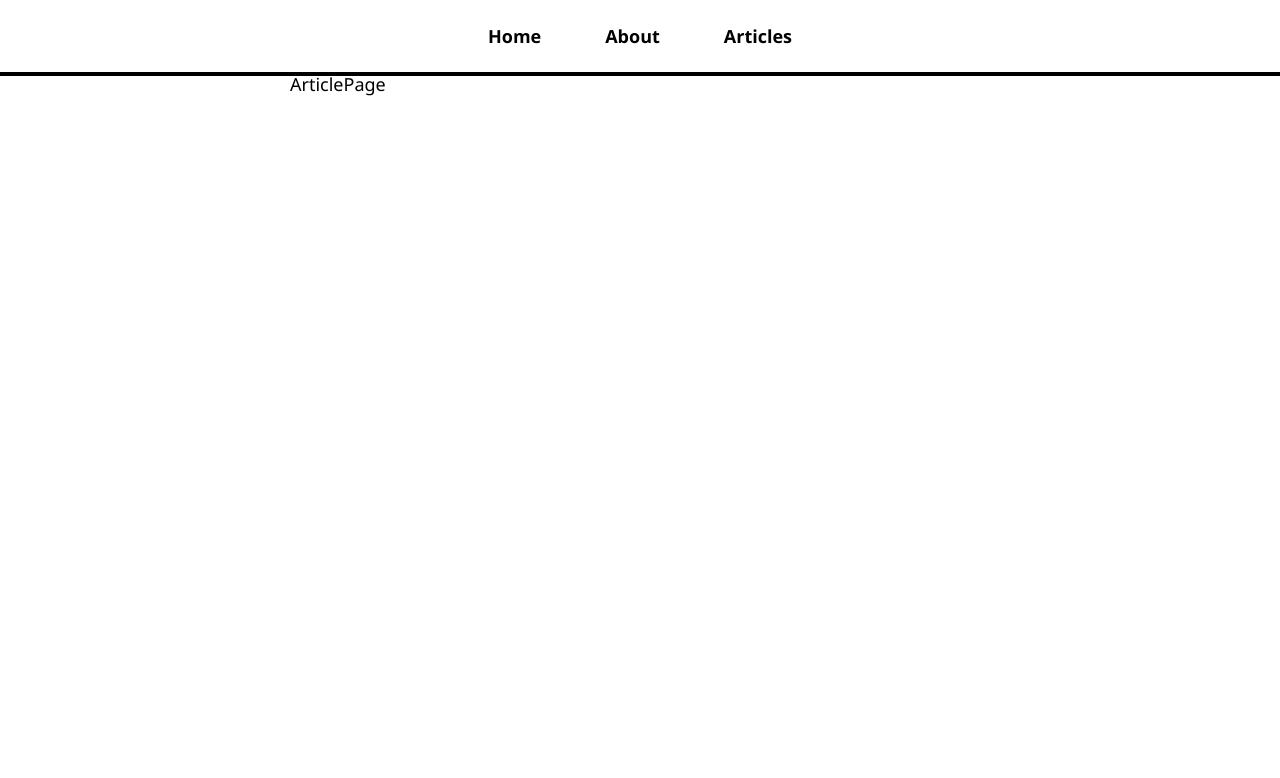
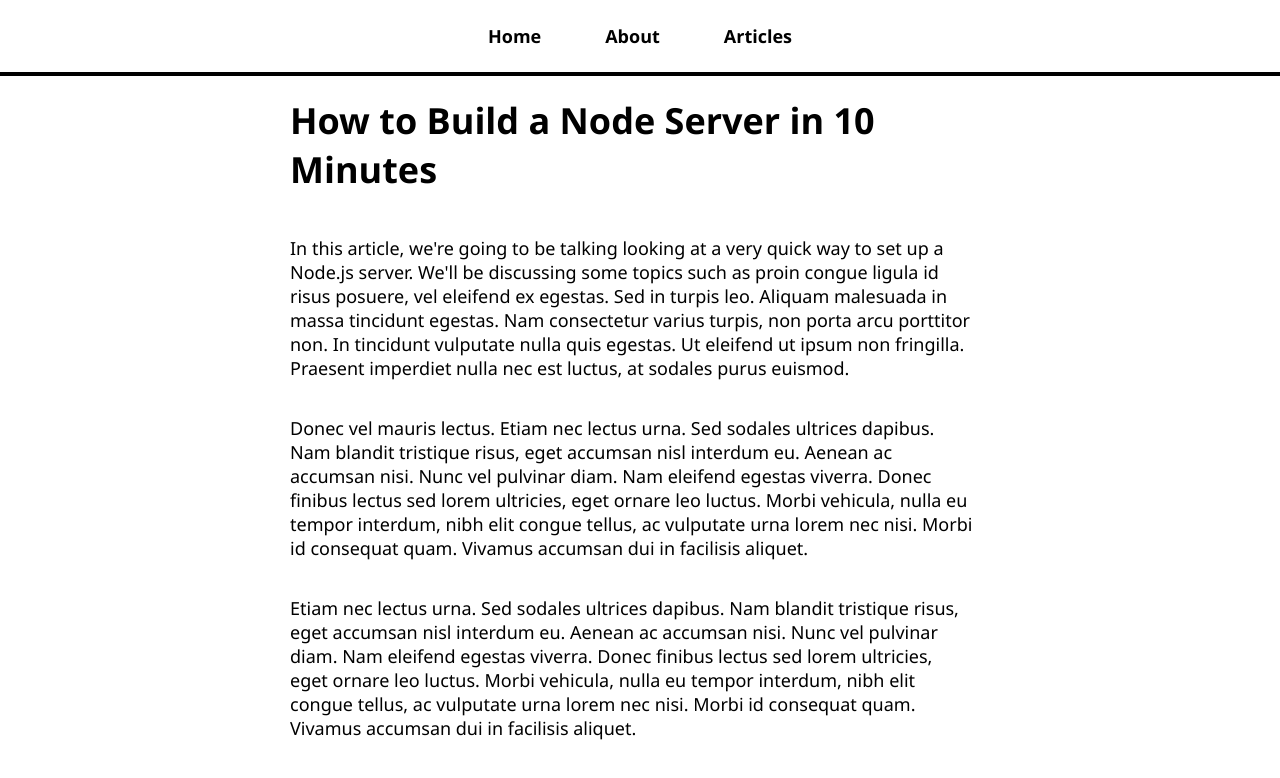
Before and after one commit to m-vishnuraj/my-blog, a React (Create React App) app: page /articles/learn-node in a window 1280 px wide. Shown: the top 778 px of the page. Built offline with nearby package versions, Linux system fonts and the light colour scheme.

Commit message:
completed

```diff
--- a/src/pages/ArticleListPage.jsx
+++ b/src/pages/ArticleListPage.jsx
@@ -1,8 +1,18 @@
 import React from 'react'
+import { Link } from 'react-router-dom'
+import articles from './ArticleContent'
 
 const ArticleListPage = () => {
     return (
-        <div>ArticleListPage</div>
+        <>
+            <h1>Articles</h1>
+            {articles.map(article => (
+                <Link key={article.name} className='article-list-item' to={`/articles/${article.name}`}>
+                    <h3>{article.title}</h3>
+                    <p>{article.content[0].substring(0, 150)}...</p>
+                </Link>
+            ))}
+        </>
     )
 }
 
--- a/src/pages/ArticlePage.jsx
+++ b/src/pages/ArticlePage.jsx
@@ -1,9 +1,18 @@
 import React from 'react'
+import { useParams } from 'react-router-dom'
+import articles from './ArticleContent'
 
 const ArticlePage = () => {
+    const { articleId } = useParams();
+    const article = articles.find(article => article.name === articleId);
     return (
-        <div>ArticlePage</div>
-    )
+        <>
+            <h1>{article.title}</h1>
+            {article.content.map((paragraph, i) => (
+                <p key={i}>{paragraph}</p>
+            ))}
+        </>
+    );
 }
 
 export default ArticlePage
```
